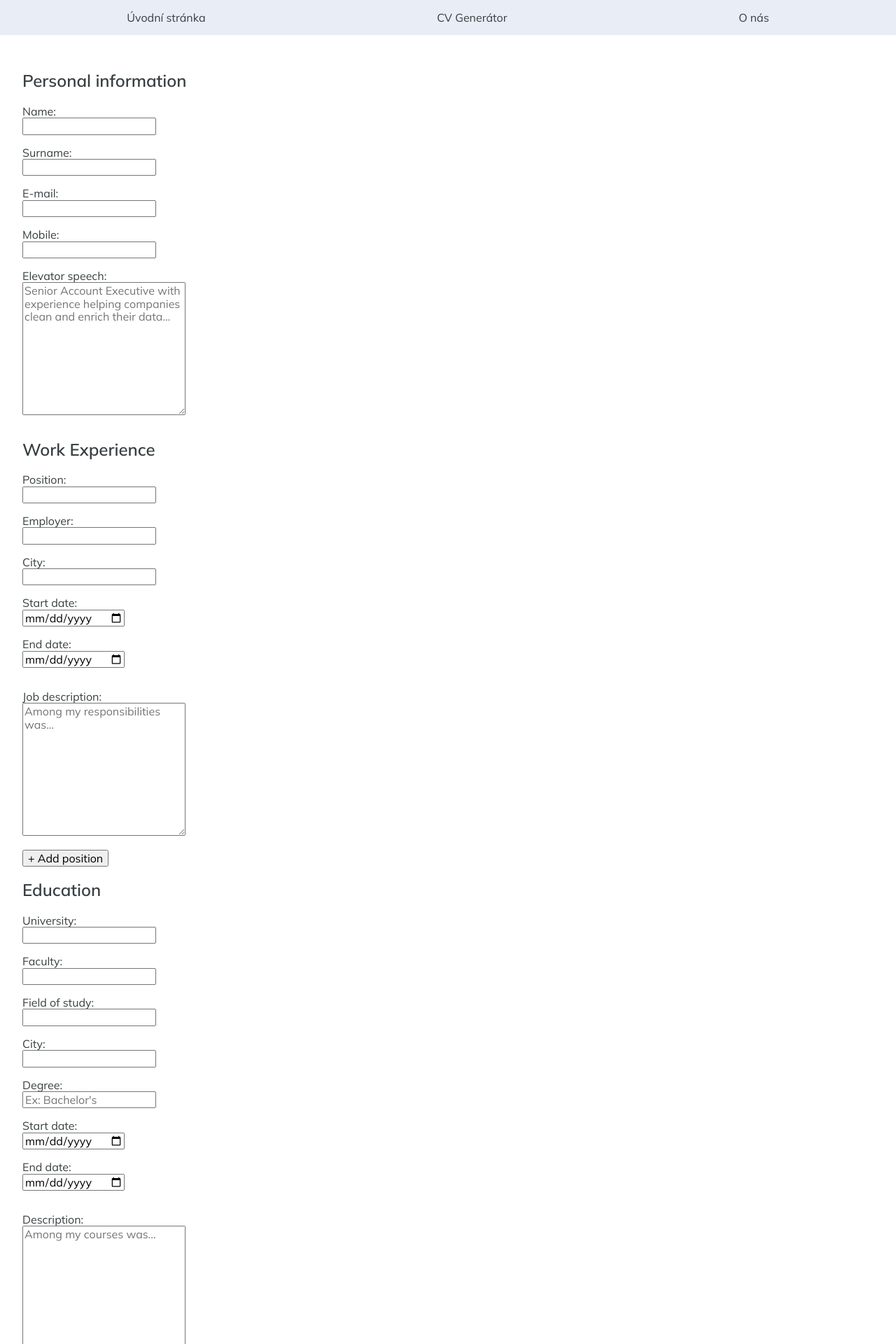
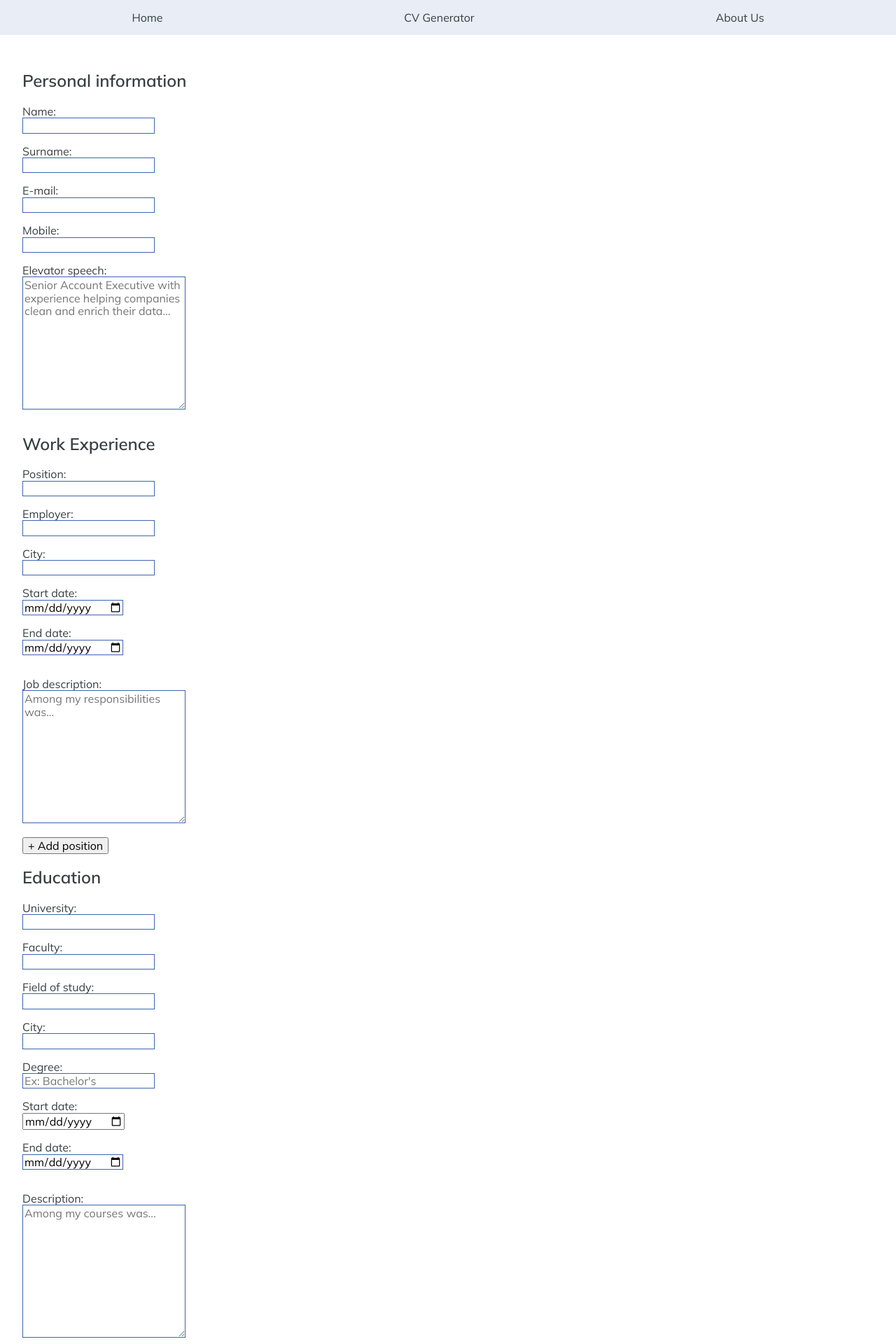
Before and after one commit to htmlena/cv-genius, a React (Create React App) app: page /cv-generator in a window 1280 px wide. Shown: the top 1920 px of the page at 70% size. Built offline with nearby package versions, Linux system fonts and the light colour scheme; what @react-pdf/renderer would draw is missing.

Commit message:
input styles

```diff
--- a/src/components/Education/Education.jsx
+++ b/src/components/Education/Education.jsx
@@ -13,6 +13,7 @@ const Education = ({ education, setEducation }) => {
                 University:
               </label>
               <input
+                className="input"
                 type="text"
                 value={x.university}
                 onChange={(e) => {
@@ -29,6 +30,7 @@ const Education = ({ education, setEducation }) => {
                 Faculty:
               </label>
               <input
+                className="input"
                 type="text"
                 value={x.faculty}
                 onChange={(e) => {
@@ -45,6 +47,7 @@ const Education = ({ education, setEducation }) => {
                 Field of study:
               </label>
               <input
+                className="input"
                 type="text"
                 value={x.fieldOfStudy}
                 onChange={(e) => {
@@ -62,6 +65,7 @@ const Education = ({ education, setEducation }) => {
                 City:
               </label>
               <input
+                className="input"
                 type="text"
                 value={x.city}
                 onChange={(e) => {
@@ -79,6 +83,7 @@ const Education = ({ education, setEducation }) => {
                 Degree:
               </label>
               <input
+                className="input"
                 type="text"
                 value={x.degree}
                 onChange={(e) => {
@@ -96,6 +101,7 @@ const Education = ({ education, setEducation }) => {
                 Start date:
               </label>
               <input
+                className="input"
                 className="date-input"
                 type="date"
                 value={x.startDate}
@@ -111,7 +117,7 @@ const Education = ({ education, setEducation }) => {
                 End date:
               </label>
               <input
-                className="date-input"
+                className="date-input input"
                 type="date"
                 value={x.endDate}
                 onChange={(e) => {
@@ -128,6 +134,7 @@ const Education = ({ education, setEducation }) => {
                 Description:
               </label>
               <textarea
+                className="input"
                 value={x.educationDescription}
                 onChange={(e) => {
                   const oldEducation = [...education];
--- a/src/components/Generator/style.scss
+++ b/src/components/Generator/style.scss
@@ -22,3 +22,7 @@
   display: flex;
   justify-content: center;
 }
+
+.input {
+  border: 1px solid #3c64b1;
+}
--- a/src/components/Languages/Languages.jsx
+++ b/src/components/Languages/Languages.jsx
@@ -10,6 +10,7 @@ const Languages = ({ languageLevel, setLanguageLevel }) => {
           <div className="label-input-container">
             <label htmlFor="language"></label>
             <input
+              className="input"
               type="text"
               value={x.language}
               onChange={(e) => {
--- a/src/components/Navbar/Navbar.jsx
+++ b/src/components/Navbar/Navbar.jsx
@@ -8,17 +8,17 @@ const Navbar = () => {
       <ul className="nav-list__container">
         <li className="nav-list">
           <Link className="nav-link" to="/">
-            Úvodní stránka
+            Home
           </Link>
         </li>
         <li className="nav-list">
           <Link className="nav-link" to="/cv-generator">
-            CV Generátor
+            CV Generator
           </Link>
         </li>
         <li className="nav-list">
           <Link className="nav-link" to="/about">
-            O nás
+            About Us
           </Link>
         </li>
       </ul>
--- a/src/components/PersonalInfo/PersonalInfo.jsx
+++ b/src/components/PersonalInfo/PersonalInfo.jsx
@@ -22,6 +22,7 @@ const PersonalInfo = ({
             Name:
           </label>
           <input
+            className="input"
             type="text"
             value={userName}
             onChange={(e) => setUserName(e.target.value)}
@@ -36,6 +37,7 @@ const PersonalInfo = ({
           Surname:
         </label>
         <input
+          className="input"
           type="text"
           value={userSurname}
           onChange={(e) => setUserSurname(e.target.value)}
@@ -49,6 +51,7 @@ const PersonalInfo = ({
           E-mail:
         </label>
         <input
+          className="input"
           type="email"
           value={userEmail}
           onChange={(e) => setUserEmail(e.target.value)}
@@ -62,6 +65,7 @@ const PersonalInfo = ({
           Mobile:
         </label>
         <input
+          className="input"
           type="tel"
           value={userMobile}
           onChange={(e) => setUserMobile(e.target.value)}
@@ -75,6 +79,7 @@ const PersonalInfo = ({
           Elevator speech:
         </label>
         <textarea
+          className="input"
           value={speech}
           onChange={(e) => setSpeech(e.target.value)}
           name="elevator-speech"
--- a/src/components/Skills/Skills.jsx
+++ b/src/components/Skills/Skills.jsx
@@ -11,6 +11,7 @@ const Skills = ({ skillLevel, setSkillLevel }) => {
             <label htmlFor="skills"></label>
 
             <input
+              className="input"
               type="text"
               value={x.skill}
               onChange={(e) => {
--- a/src/components/WorkExperience/WorkExperience.jsx
+++ b/src/components/WorkExperience/WorkExperience.jsx
@@ -13,6 +13,7 @@ const WorkExperience = ({ workExperience, setWorkExperience }) => {
                 Position:
               </label>
               <input
+                className="input"
                 type="text"
                 value={x.position}
                 onChange={(e) => {
@@ -30,6 +31,7 @@ const WorkExperience = ({ workExperience, setWorkExperience }) => {
                 Employer:
               </label>
               <input
+                className="input"
                 type="text"
                 value={x.company}
                 onChange={(e) => {
@@ -47,6 +49,7 @@ const WorkExperience = ({ workExperience, setWorkExperience }) => {
                 City:
               </label>
               <input
+                className="input"
                 type="text"
                 value={x.city}
                 onChange={(e) => {
@@ -63,7 +66,7 @@ const WorkExperience = ({ workExperience, setWorkExperience }) => {
                 Start date:
               </label>
               <input
-                className="date-input"
+                className="date-input input"
                 type="date"
                 value={x.startDate}
                 onChange={(e) => {
@@ -78,7 +81,7 @@ const WorkExperience = ({ workExperience, setWorkExperience }) => {
                 End date:
               </label>
               <input
-                className="date-input"
+                className="date-input input"
                 type="date"
                 value={x.endDate}
                 onChange={(e) => {
@@ -96,6 +99,7 @@ const WorkExperience = ({ workExperience, setWorkExperience }) => {
                 Job description:
               </label>
               <textarea
+                className="input"
                 value={x.jobDescription}
                 onChange={(e) => {
                   const oldWorkExperience = [...workExperience];
```
